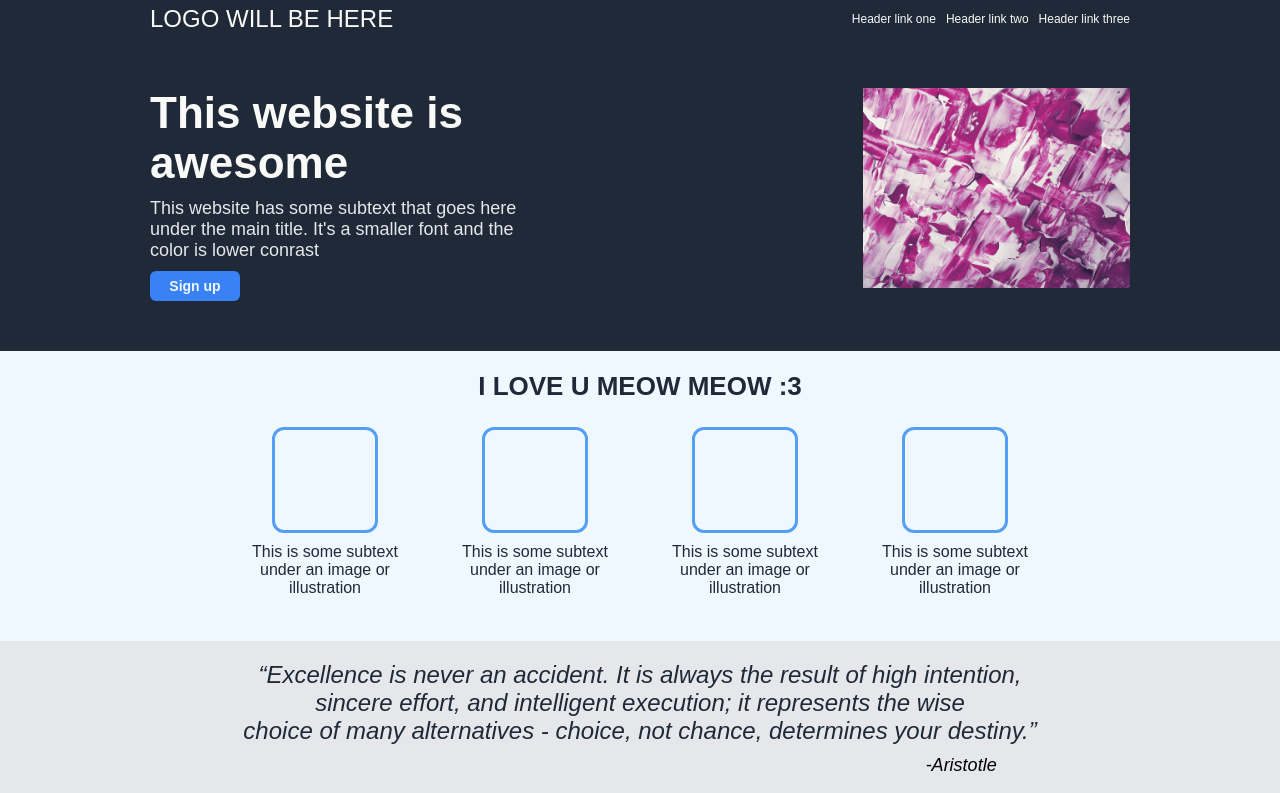
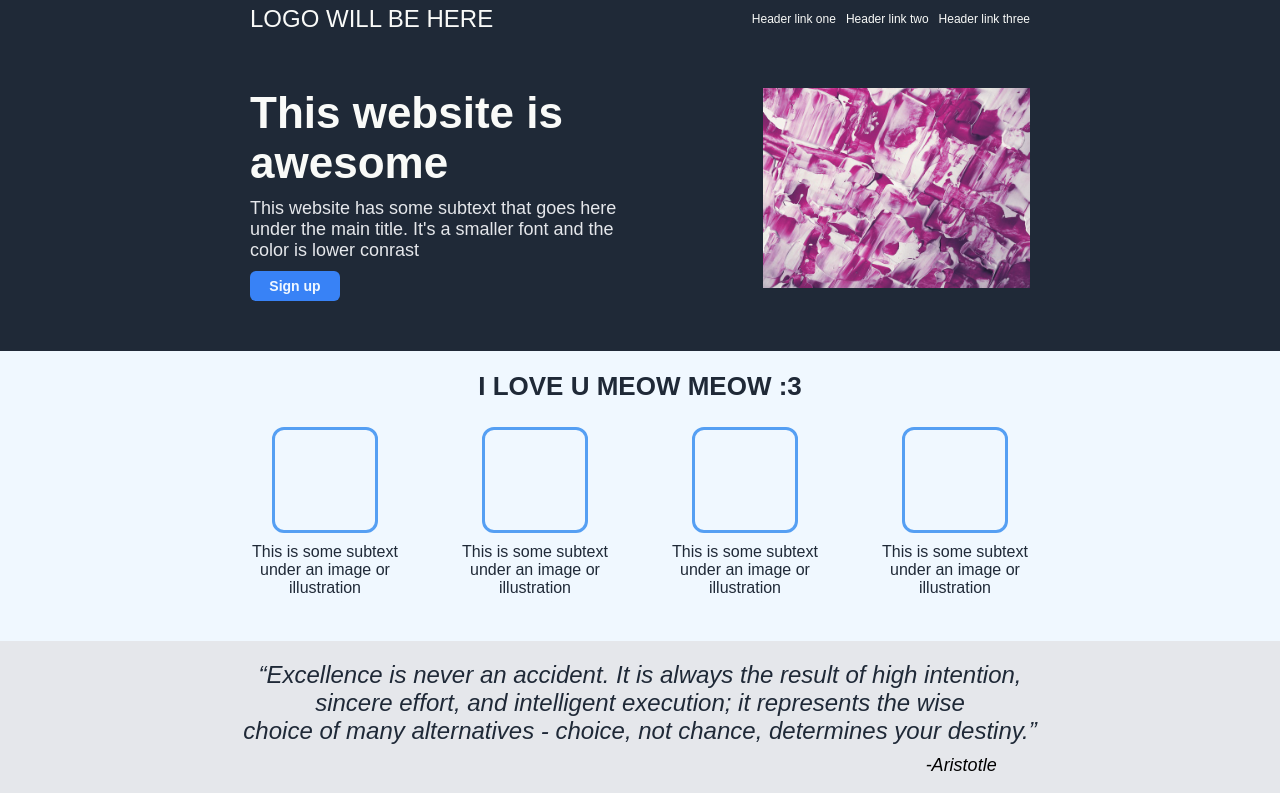
Before and after one commit to veykos/landing_page, a plain HTML site: page index.html in a window 1280 px wide. Shown: the top 793 px of the page. Drawn offline with Linux system fonts and the light colour scheme.

Commit message:
Change padding

```diff
--- a/style.css
+++ b/style.css
@@ -23,7 +23,7 @@ a:link {
     background-color: #1F2937;
     color: #f9faf8;
     font-size:24px;
-    padding: 0 150px;
+    padding: 0 250px;
 }
 
 .logo {
@@ -48,7 +48,7 @@ a:link {
     display:flex;
     justify-content: space-between;
     align-items: flex-start;
-    padding: 50px 150px;
+    padding: 50px 250px;
     background-color: #1F2937;
     color:#f9faf8;
     gap:10px;
```
